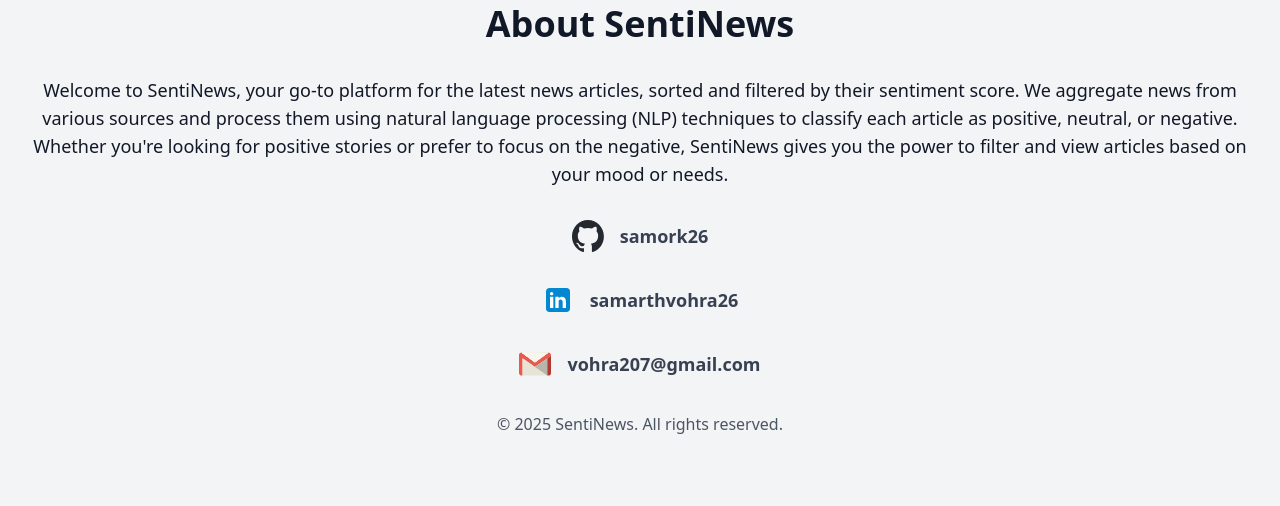
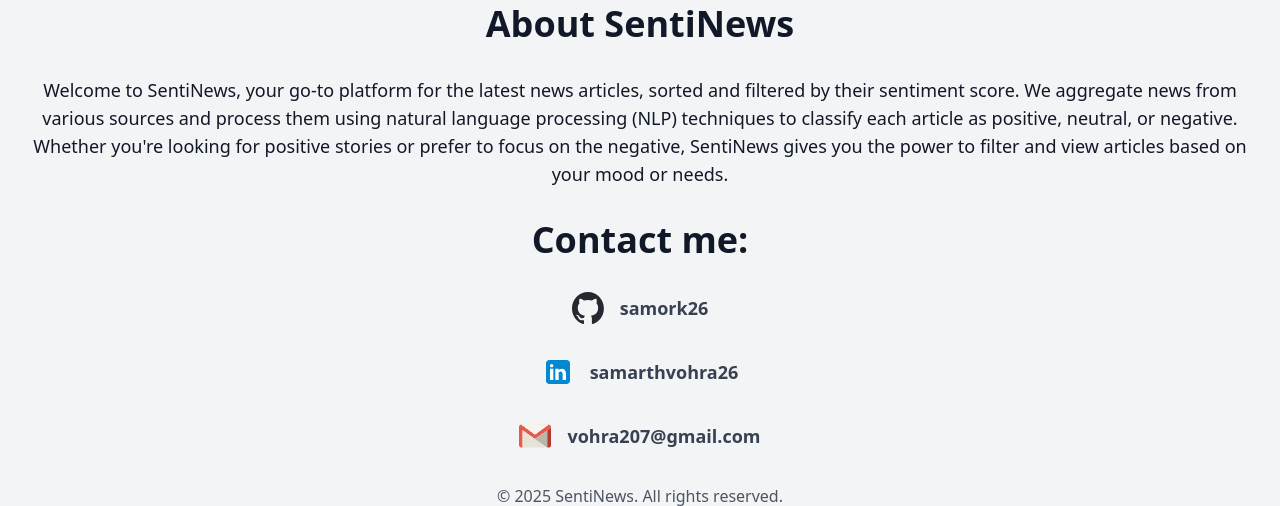
Before and after one commit to samork26/SentiNews, a Django app: page /about in a window 1280 px wide. Shown: the part 144-650 px from the top of the page. Run offline with Django 5.2, Linux system fonts and the light colour scheme; some libraries are stand-ins or nearby versions.

Commit message:
added contact

```diff
--- a/app/templates/about.html
+++ b/app/templates/about.html
@@ -14,6 +14,7 @@
         SentiNews gives you the power to filter and view articles based on your mood or needs.
     </p>
 
+    <h1 class="text-4xl font-bold mb-8">Contact me:</h1>
     <!-- Vertical List -->
     <div style="display: flex; flex-direction: column; align-items: center; gap: 32px;">
         <!-- GitHub -->
```
